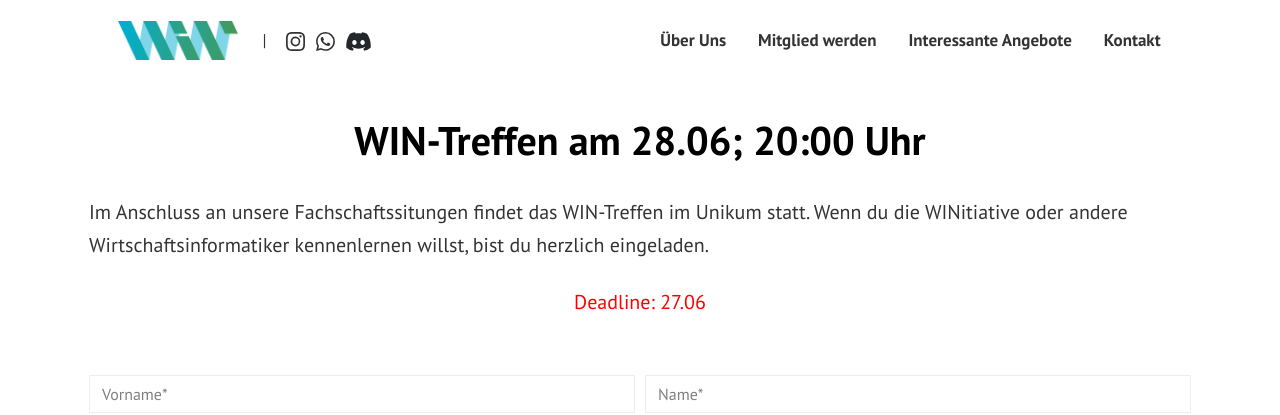
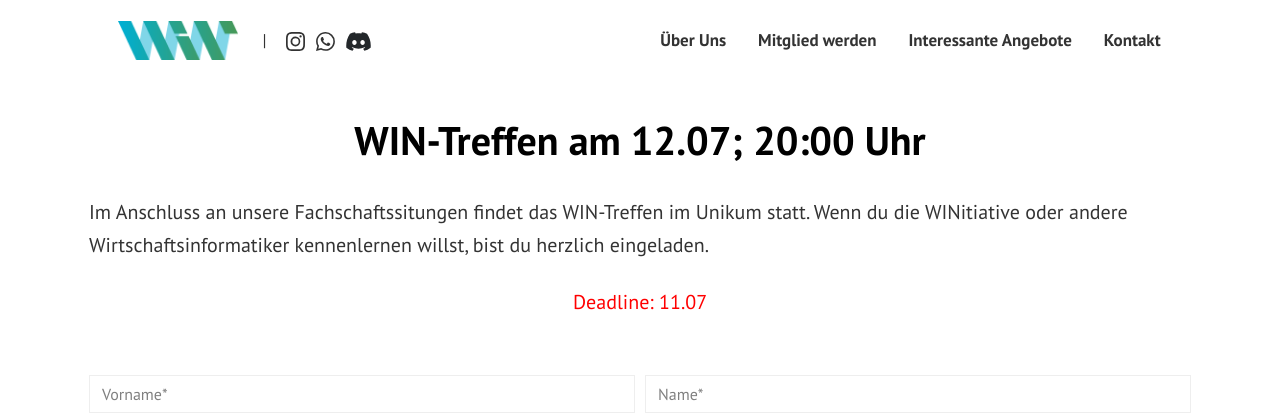
Before and after one commit to WINitiative-Augsburg-eV/webseite, a Jekyll site: the page built from pages/stammtisch-anmeldung.html, in a window 1280 px wide. Shown: the top 415 px of the page. Built offline with Jekyll 4.4.1, drawn with Linux system fonts in a browser that asks for light colours.

Commit message:
Update deadline to 11.07

```diff
--- a/pages/stammtisch-anmeldung.html
+++ b/pages/stammtisch-anmeldung.html
@@ -1,6 +1,6 @@
 ---
 layout: page
-title: WIN-Treffen am 28.06; 20:00 Uhr
+title: WIN-Treffen am 12.07; 20:00 Uhr
 permalink: "/win-treffen/"
 comments: false
 ---
@@ -10,7 +10,7 @@
     <input type="hidden" name="_captcha" value="false">
 <p class="lead mb-4">Im Anschluss an unsere Fachschaftssitungen findet das WIN-Treffen im Unikum statt. Wenn du die WINitiative oder andere Wirtschaftsinformatiker kennenlernen willst, bist du herzlich eingeladen.</p>
 <p class="mb-4"></p>
-  <center><p class="mb-4" style="color: red">Deadline: 27.06</p></center>
+  <center><p class="mb-4" style="color: red">Deadline: 11.07</p></center>
 <br>
 <div class="form-row">
 <div class="form-group col-md-6">
```
